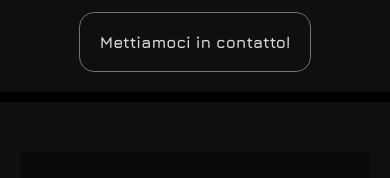
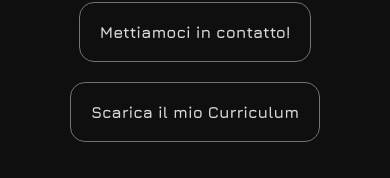
Before and after one commit to ale70029/portoflio_website, a React (Vite) app: page / in a window 390 px wide. Shown: the part 666-844 px from the top of the page. Built offline with nearby package versions, Linux system fonts and the light colour scheme.

Commit message:
added button to download cv

```diff
--- a/src/components/Hero/Hero.jsx
+++ b/src/components/Hero/Hero.jsx
@@ -14,6 +14,9 @@ export const Hero = () => {
                 <p>{text[lang].heroText}</p>
                 <div className={styles.buttons}>
                     <a href="#contact"> {text[lang].heroContact}</a>
+                    <a href="https://github.com/ale70029/portoflio_website/blob/master/src/data/CV%20Alessandro%20Ciccarone.pdf">
+                        {text[lang].curriculum}
+                    </a>
                 </div>
             </div>
             <div className={styles.photo}>
--- a/src/components/Hero/Hero.module.css
+++ b/src/components/Hero/Hero.module.css
@@ -82,7 +82,6 @@
     .hero{
         flex-direction: column-reverse;
         align-items: center;
-        margin: 30px 0px 10px 0;
     }
 
     .photo{
--- a/src/data/translation.js
+++ b/src/data/translation.js
@@ -1,10 +1,10 @@
 export const text = {
     it:{
-        heroGreeting: "Ciao, mi chiamo ",
         heroText: `Ho una grande passione per tutto quello che riguarda la programmazione e sto cercando lavoro come sviluppatore!
                    Ho ${new Date().getFullYear() - 1994} anni, vivo a Roma e studio Informatica
                    in modalità teledidattica presso l'Università "La Sapienza", in modo da poter conciliare lo studio con il lavoro.`,
         heroContact: "Mettiamoci in contatto!",
+        curriculum : "Scarica il mio Curriculum",
 
         navHome: "Portfolio",
         navAbout:"Competenze",
@@ -38,11 +38,11 @@ export const text = {
     },
 
     en:{
-        heroGreeting: "Hi, I'm ",
         heroText:  `I have a great passion for everything related to programming and I'm looking for a job as a developer!
                     I am ${new Date().getFullYear() - 1994} years old, I live in Rome and I'm studying Computer Science
                     via distance learning at the University of "La Sapienza", allowing me to balance work and studies.`,
         heroContact: "Get in touch!",
+        curriculum : "Download my CV",
 
         navHome: "Portfolio",
         navAbout: "About",
@@ -74,11 +74,11 @@ export const text = {
     },
 
     es: {
-        heroGreeting: "Hola, me llamo ",
         heroText: `Tengo una gran pasión por todo lo relacionado con la programación y estoy buscando trabajo como desarrollador!
                     Tengo ${new Date().getFullYear() - 1994} años, vivo en Roma y estudio Informática en modalidad a distancia en
                     la Universidad "La Sapienza", lo que me permite compaginar el estudio con el trabajo.`,
         heroContact: "Pongámonos en contacto!",
+        curriculum : "Descarga mi CV",
 
         navHome: "Portafolio",
         navAbout: "Competencias",
```
